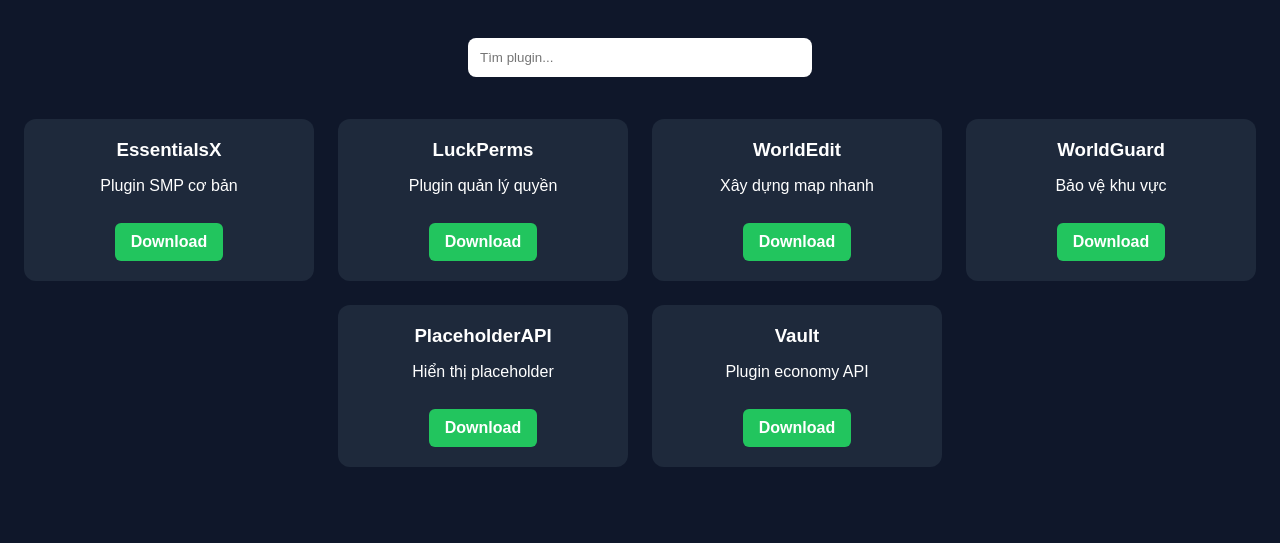
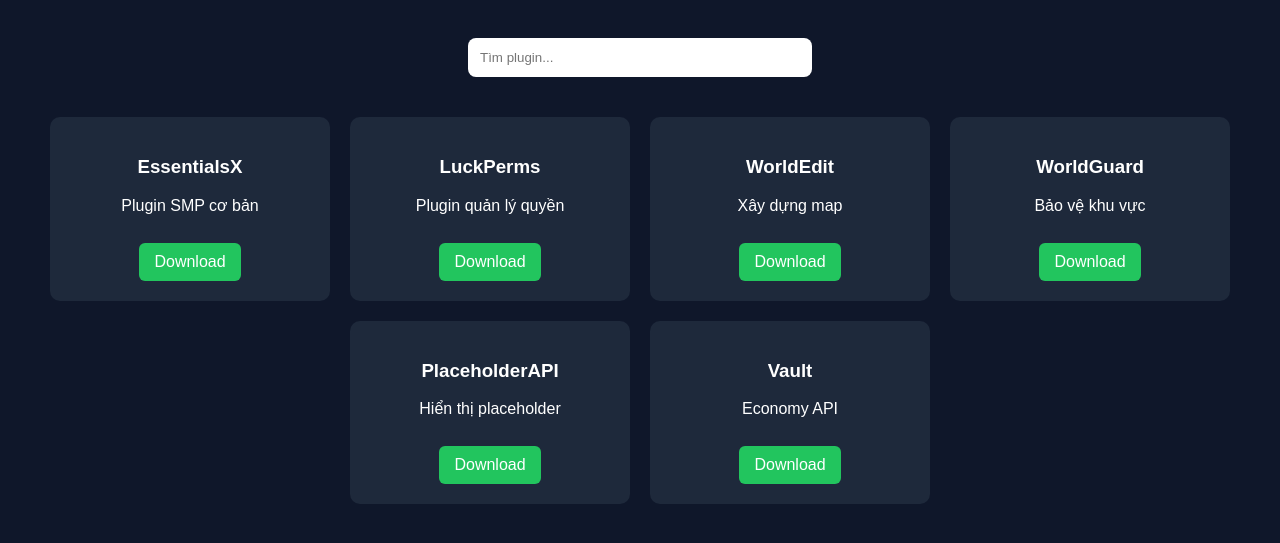
Before and after one commit to chidoi2012/plugins, a plain HTML site: page index.html in a window 1280 px wide. Shown: the part 71-614 px from the top of the page. Drawn offline with Linux system fonts and the light colour scheme.

Commit message:
Update HTML title and plugin download links

```diff
--- a/index.html
+++ b/index.html
@@ -2,7 +2,7 @@
 <html lang="vi">
 <head>
 <meta charset="UTF-8">
-<title>Minecraft Plugin Download</title>
+<title>Minecraft Plugin Finder</title>
 
 <style>
 
@@ -32,34 +32,24 @@
 flex-wrap:wrap;
 justify-content:center;
 margin-top:30px;
-padding-bottom:40px;
 }
 
 .card{
 background:#1e293b;
-width:250px;
-margin:12px;
+width:240px;
+margin:10px;
 padding:20px;
-border-radius:12px;
-}
-
-.card h3{
-margin:0;
+border-radius:10px;
 }
 
 .btn{
 display:inline-block;
 margin-top:12px;
-padding:10px 16px;
+padding:10px 15px;
 background:#22c55e;
 color:white;
 text-decoration:none;
 border-radius:6px;
-font-weight:bold;
-}
-
-.btn:hover{
-background:#16a34a;
 }
 
 </style>
@@ -71,23 +61,23 @@
 
 <input class="search" id="search" type="text" placeholder="Tìm plugin..." onkeyup="searchPlugin()">
 
-<div class="container" id="plugins">
+<div class="container">
 
 <div class="card">
 <h3>EssentialsX</h3>
 <p>Plugin SMP cơ bản</p>
-<a class="btn" href="https://essentialsx.net/downloads" target="_blank">Download</a>
+<a class="btn" href="https://essentialsx.net/downloads.html" target="_blank">Download</a>
 </div>
 
 <div class="card">
 <h3>LuckPerms</h3>
 <p>Plugin quản lý quyền</p>
-<a class="btn" href="https://download.luckperms.net/1515/bukkit/loader/LuckPerms-Bukkit.jar" target="_blank">Download</a>
+<a class="btn" href="https://luckperms.net/download" target="_blank">Download</a>
 </div>
 
 <div class="card">
 <h3>WorldEdit</h3>
-<p>Xây dựng map nhanh</p>
+<p>Xây dựng map</p>
 <a class="btn" href="https://modrinth.com/plugin/worldedit" target="_blank">Download</a>
 </div>
 
@@ -100,12 +90,12 @@
 <div class="card">
 <h3>PlaceholderAPI</h3>
 <p>Hiển thị placeholder</p>
-<a class="btn" href="https://github.com/PlaceholderAPI/PlaceholderAPI/releases/latest" target="_blank">Download</a>
+<a class="btn" href="https://www.spigotmc.org/resources/placeholderapi.6245/" target="_blank">Download</a>
 </div>
 
 <div class="card">
 <h3>Vault</h3>
-<p>Plugin economy API</p>
+<p>Economy API</p>
 <a class="btn" href="https://www.spigotmc.org/resources/vault.34315/" target="_blank">Download</a>
 </div>
 
@@ -119,7 +109,6 @@
 let cards=document.querySelectorAll(".card");
 
 cards.forEach(card=>{
-
 let text=card.innerText.toLowerCase();
 
 if(text.includes(input)){
```
